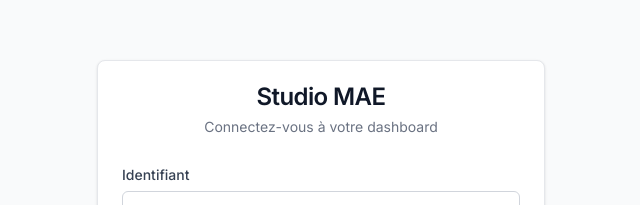
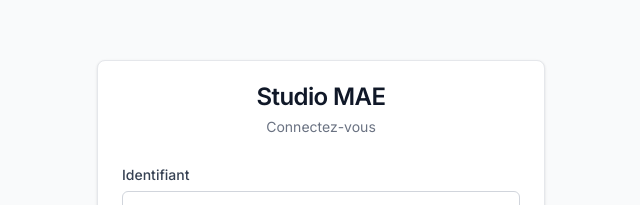
Before and after one commit to studiomae33/dashboard, a Next.js app: page /login in a window 1280 px wide. Shown: the part 172-377 px from the top of the page, without its empty margins (319-959 px from the left). Built offline with nearby package versions, Linux system fonts and the light colour scheme.

Commit message:
modif site opti

```diff
--- a/src/app/login/page.tsx
+++ b/src/app/login/page.tsx
@@ -47,7 +47,7 @@ export default function LoginPage() {
             Studio MAE
           </CardTitle>
           <CardDescription>
-            Connectez-vous à votre dashboard
+            Connectez-vous
           </CardDescription>
         </CardHeader>
         <CardContent>
```
